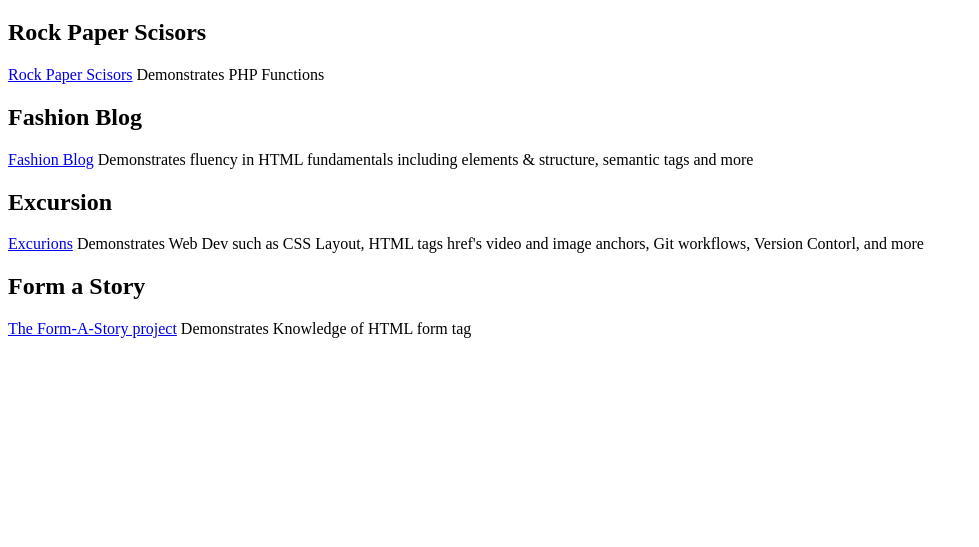
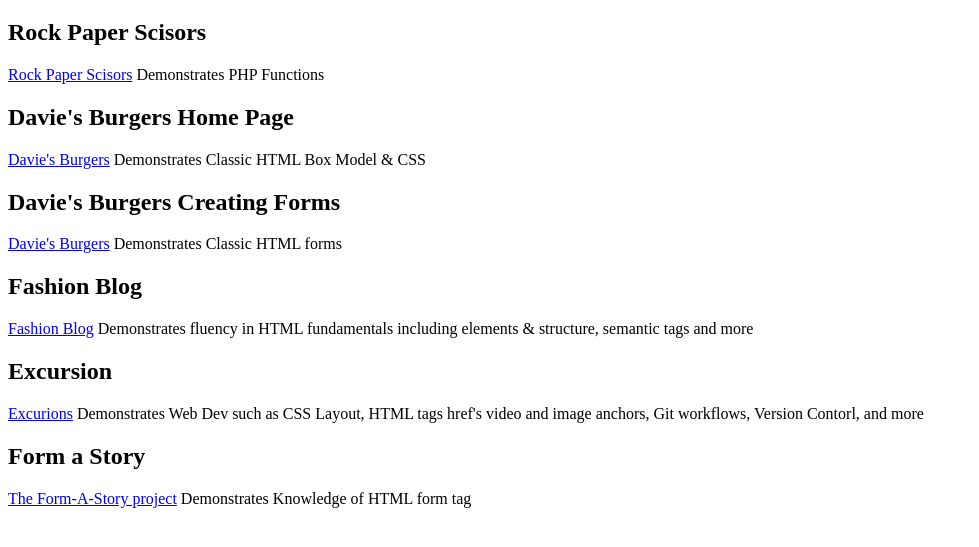
Before and after one commit to rickmansfield/PortfolioWRM2021, a plain HTML site: page index.html in a window 1280 px wide. Shown: the part 61-608 px from the top of the page, without its empty margins (0-979 px from the left). Drawn offline with Linux system fonts and the light colour scheme.

Commit message:
add davies burgers forms h2 and p tag with href

```diff
--- a/index.html
+++ b/index.html
@@ -22,6 +22,13 @@
         <h2>Rock Paper Scisors</h2>
         <p><a href="https://rickmansfield.github.io/RockPaperScisors_JS" target="blank" >Rock Paper Scisors</a> Demonstrates PHP Functions</p>
 
+        <h2>Davie's Burgers Home Page</h2>
+        <p><a href="https://rickmansfield.github.io/Davies_Burgers_Box_Model/#" target="blank" >Davie's Burgers</a> Demonstrates Classic HTML Box Model & CSS</p>
+
+        <h2>Davie's Burgers Creating Forms</h2>
+        <p><a href="https://rickmansfield.github.io/Davies_Burgers_Box_Model/#" target="blank" >Davie's Burgers</a> Demonstrates Classic HTML forms</p>
+
+
         <h2>Fashion Blog</h2>
         <p><a href="https://rickmansfield.github.io/Fashion_Blog/" target="blank" >Fashion Blog</a> Demonstrates fluency in HTML fundamentals including elements & structure, semantic tags and more</p>
 
```
